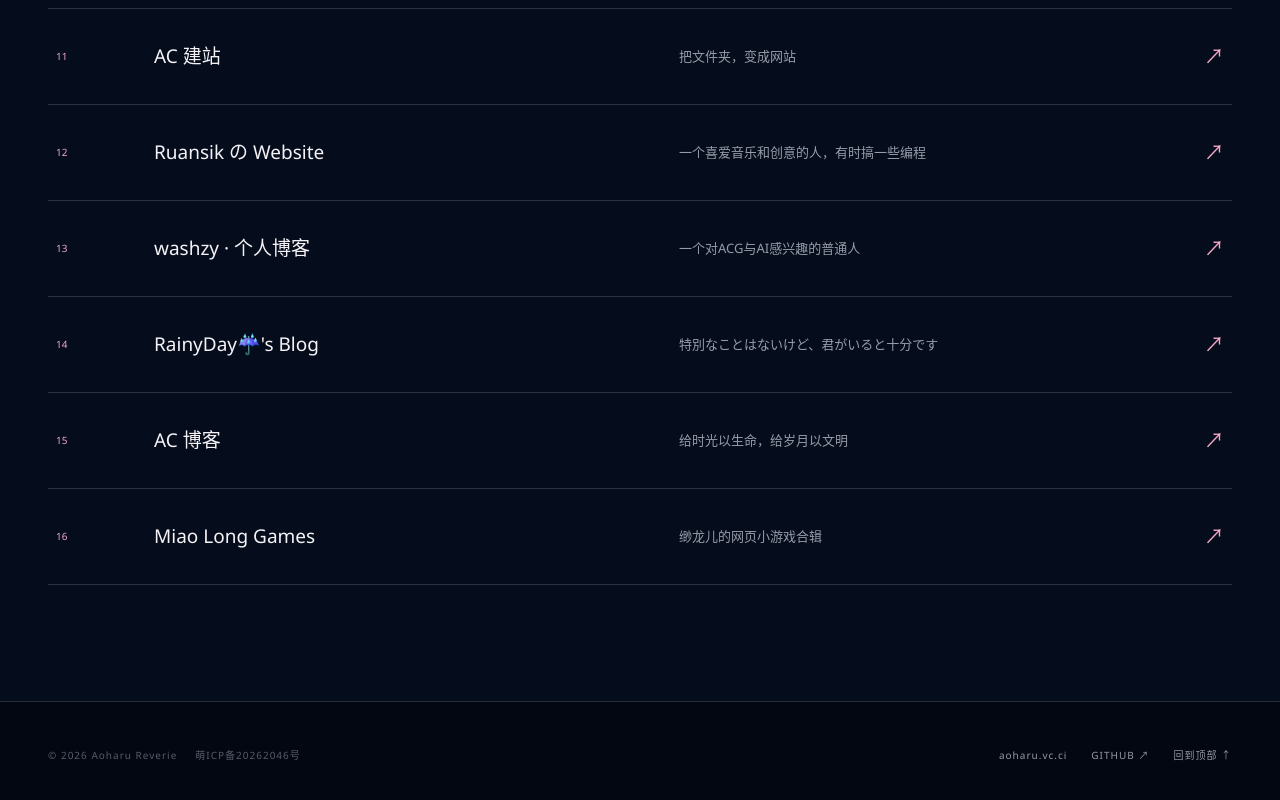
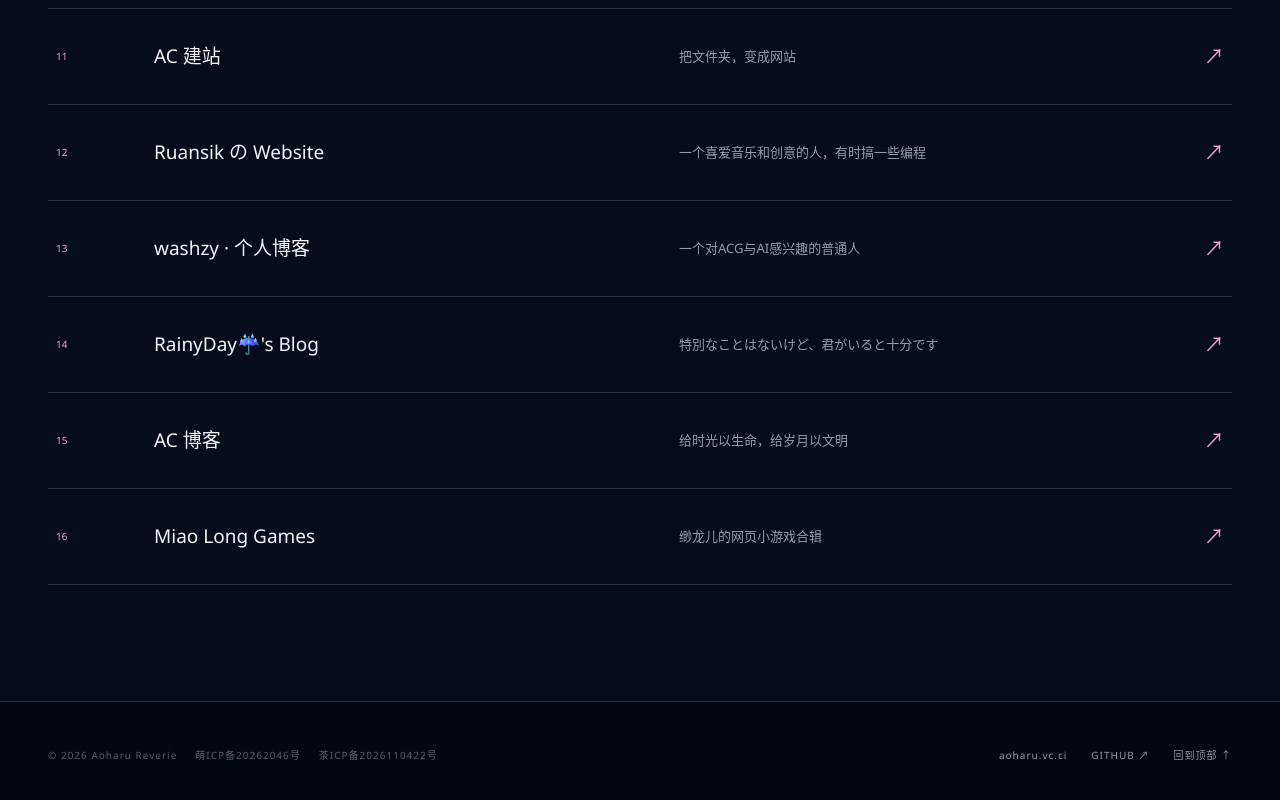
Before and after one commit to LGCR837/aoharureveriehome, a website: page index.html in a window 1280 px wide. Shown: the part 6127-6927 px from the top of the page. Drawn offline with Linux system fonts and the light colour scheme; no server answers.

Commit message:
页脚: 添加茶ICP备案号

```diff
--- a/index.html
+++ b/index.html
@@ -374,6 +374,7 @@
       <div class="site-footer__brand">
         <p>© 2026 Aoharu Reverie</p>
         <a class="site-footer__icp" href="https://icp.gov.moe/?keyword=20262046" target="_blank" rel="noopener noreferrer">萌ICP备20262046号</a>
+        <a class="site-footer__icp" href="https://icp.redcha.cn/beian/ICP-2026110422.html" target="_blank" rel="noopener noreferrer">茶ICP备2026110422号</a>
       </div>
       <p class="site-footer__domain">aoharu.vc.ci</p>
       <div class="site-footer__links">
```
Also changed, not shown: templates/blog.html (+1 -0 lines).
